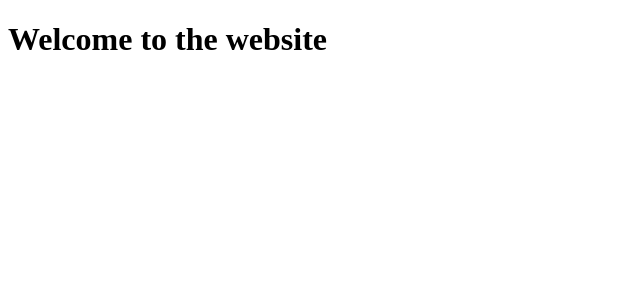
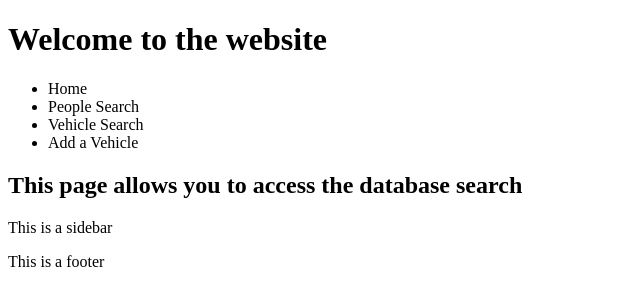
Before and after one commit to Sirvan-Al/Sirvan-Al.github.io, a plain HTML site: page index.html in a window 1280 px wide. Shown: the whole page, without its empty margins (0-640 px from the left). Drawn offline with Linux system fonts and the light colour scheme.

Commit message:
Added extra pages, and added semantics to index

```diff
--- a/index.html
+++ b/index.html
@@ -1,24 +1,39 @@
 <!DOCTYPE html>
-<!--[if lt IE 7]>      <html class="no-js lt-ie9 lt-ie8 lt-ie7"> <![endif]-->
-<!--[if IE 7]>         <html class="no-js lt-ie9 lt-ie8"> <![endif]-->
-<!--[if IE 8]>         <html class="no-js lt-ie9"> <![endif]-->
-<!--[if gt IE 8]>      <html class="no-js"> <!--<![endif]-->
 <html>
     <head>
         <meta charset="utf-8">
         <meta http-equiv="X-UA-Compatible" content="IE=edge">
-        <title>Coursework 2 </title>
-        <meta name="Website" content="">
+        <title>Database Search</title>
+        <meta name="Sirvan Al-Neqshabendy" content="Coursework 2">
         <meta name="viewport" content="width=device-width, initial-scale=1">
         <link rel="stylesheet" href="">
     </head>
     <body>
         <h1> Welcome to the website</h1>
+        <nav>
+            <ul>
+                <li>Home</li>
+                <li>People Search</li>
+                <li>Vehicle Search</li>
+                <li>Add a Vehicle</li>
+            </ul>
+        </nav>
 
-        <!--[if lt IE 7]>
-            <p class="browsehappy">You are using an <strong>outdated</strong> browser. Please <a href="#">upgrade your browser</a> to improve your experience.</p>
-        <![endif]-->
+        <main>
+            <article>
+                <h2>This page allows you to access the database search</h2>
 
+            </article>
+        </main>
+
+        <aside>
+            <p> This is a sidebar</p>
+        </aside>
+
+
+        <footer>
+            <p> This is a footer</p>
+        </footer>
         <script src="" async defer></script>
     </body>
 </html>
```
Also changed, not shown: add-a-vehicle.html (added), people-search.html (added), vehicle-search.html (added).
